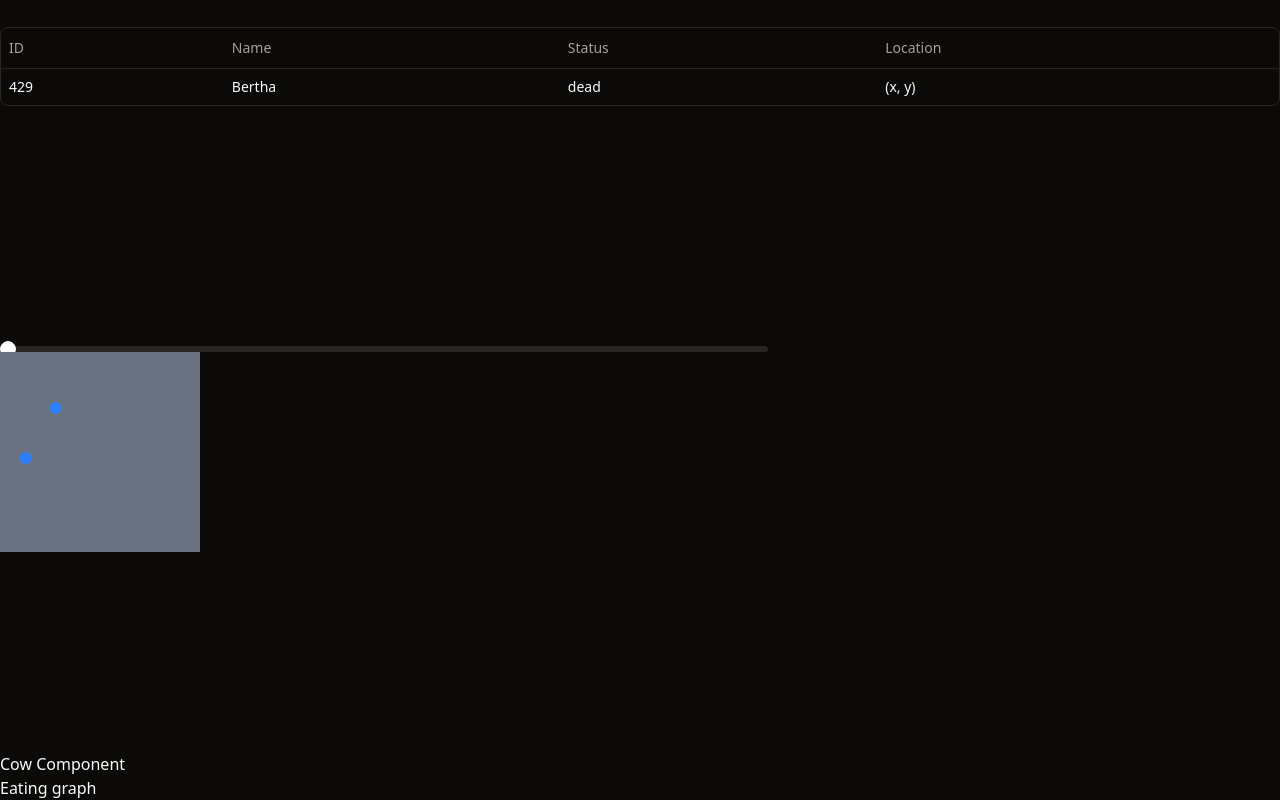
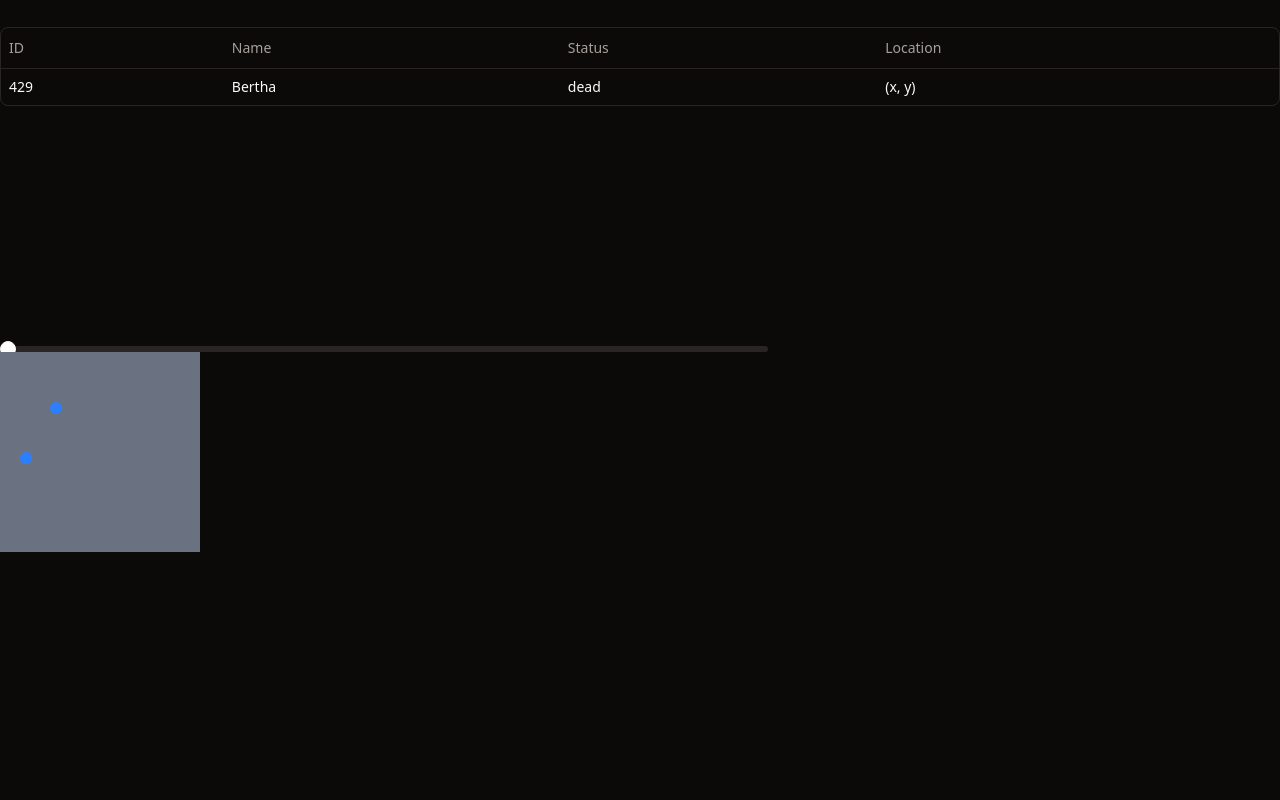
Before and after one commit to airwuu/MooGuard, a Next.js app: page /dashboard in a window 1280 px wide. Shown: the part 205-1005 px from the top of the page. After the commit the page ends 957 px from the top, so only its background shows below. Built offline with nearby package versions, Linux system fonts and the light colour scheme.

Commit message:
deleted cow and added irregularities

```diff
--- a/app/dashboard/Cow/Cow.tsx
+++ /dev/null
@@ -1,12 +0,0 @@
-// entire cow component
-
-import EatingGraph from "./EatingGraph"
-
-export default function Cow() {
-  return (
-    <div>
-      <p>Cow Component</p>
-      <EatingGraph />
-    </div>
-  )
-}
--- a/app/dashboard/Cow/EatingGraph.tsx
+++ /dev/null
@@ -1,7 +0,0 @@
-export default function EatingGraph() {
-  return (
-    <>
-      <p>Eating graph</p>
-    </>
-  )
-}
--- a/app/dashboard/page.tsx
+++ b/app/dashboard/page.tsx
@@ -1,4 +1,3 @@
-import Cow from "./Cow/Cow"
 import Grid from "./Grid/Grid"
 
 import { DataTable } from "./DataTable/DataTable"
@@ -23,6 +22,8 @@ async function getData(): Promise<CowsTable[]> {
   ]
 }
 
+
+
 export default async function Dashboard({}) {
   const data = await getData()
 
@@ -43,10 +44,6 @@ export default async function Dashboard({}) {
       <div className="py-50">
         <Grid />
       </div>
-
-      <div>
-        <Cow />
-      </div>
     </>
   )
 }
```
Also changed, not shown: app/dashboard/Cow/TODO.txt (deleted), app/dashboard/Irregularities/CowData.tsx (added), app/dashboard/Irregularities/Irregularities.tsx (added), app/dashboard/TODO.txt.
